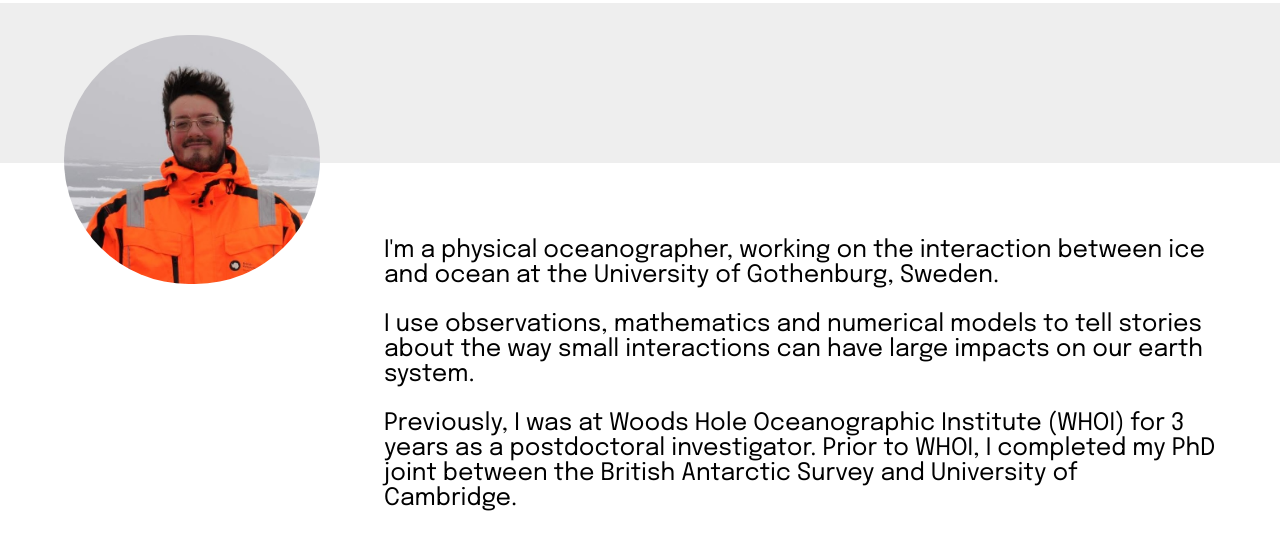
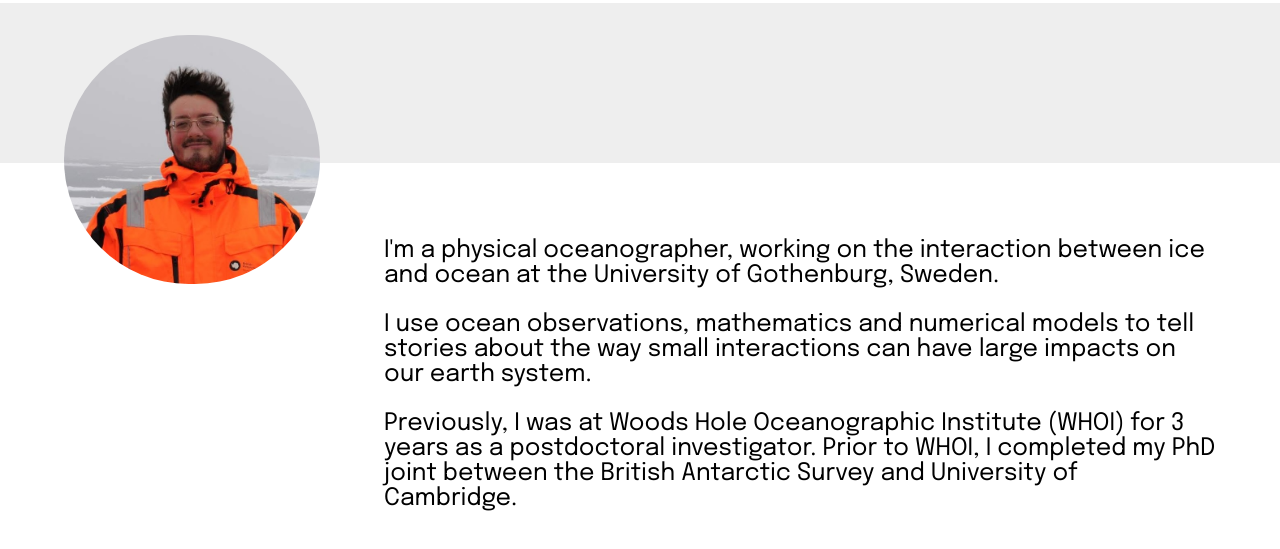
Before and after one commit to Leojpm/leojpm.github.io, a website: page index.html in a window 1280 px wide. Shown: the part 77-626 px from the top of the page. Drawn offline with Linux system fonts and the light colour scheme.

Commit message:
new stuff

```diff
--- a/index.html
+++ b/index.html
@@ -37,7 +37,7 @@
         </div>
         <div class="content">
             <p>I'm a physical oceanographer, working on the interaction between ice and ocean at the University of Gothenburg, Sweden.</p>
-            <p> I use observations, mathematics and numerical models to tell stories about the way small interactions can have large impacts on our earth system.</p>
+            <p> I use ocean observations, mathematics and numerical models to tell stories about the way small interactions can have large impacts on our earth system.</p>
             <p>Previously, I was at Woods Hole Oceanographic Institute (WHOI) for 3 years as a postdoctoral investigator. Prior to WHOI, I completed my PhD joint between the British Antarctic Survey and University of Cambridge.</p>
 
         </div>
```
